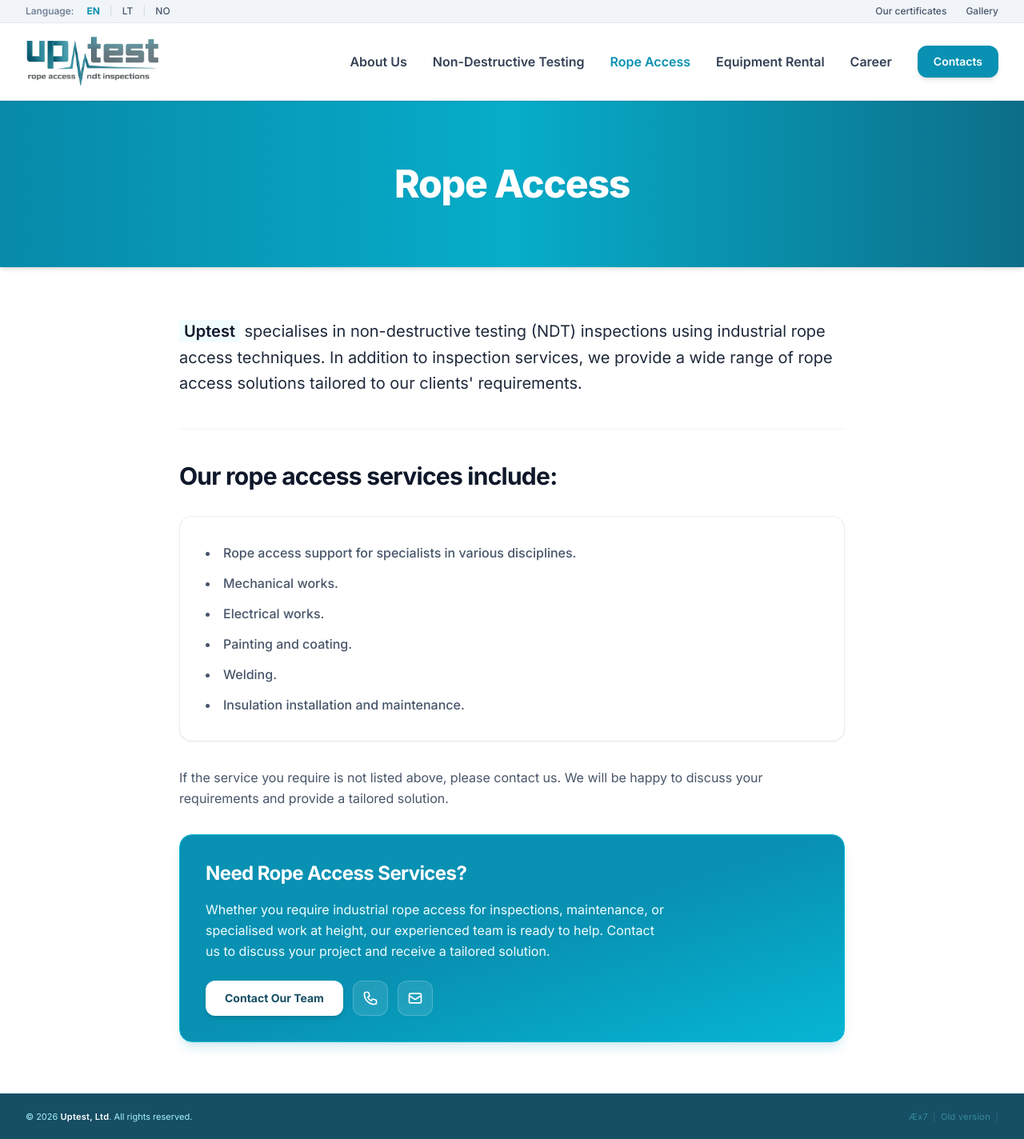
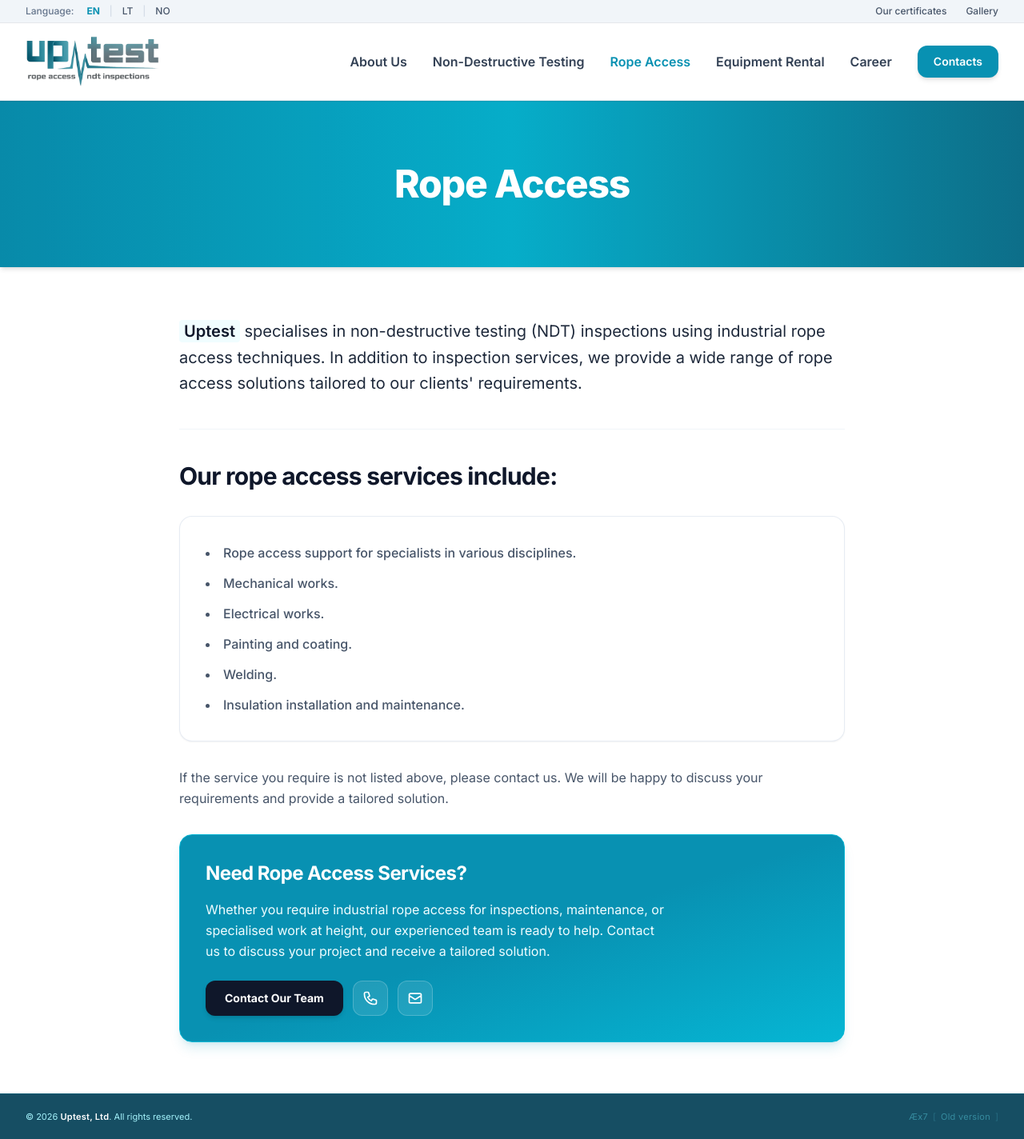
Before and after one commit to mruslys/uptest.no, a Jekyll site: the page built from rope-access/index.html, in a window 1280 px wide. Shown: the whole page at 80% size. Built offline with Jekyll 4.4.1, drawn with Linux system fonts in a browser that asks for light colours; nearby versions of some CDN libraries.

Commit message:
Update cta-box.html

```diff
--- a/_includes/cta-box.html
+++ b/_includes/cta-box.html
@@ -9,8 +9,8 @@
 {% assign n = site.data.data.nav %}
 
 <div class="pt-2 flex flex-wrap items-center gap-3">
-    <!-- Pagrindinis mygtukas (Baltas, puikiai išsiskiria tamsiame fone) -->
-    <a href="{{ site.baseurl }}/{{ n.contacts.link[page.lang] }}" class="inline-flex items-center justify-center px-6 py-3 rounded-xl font-bold text-sm text-brand-900 bg-white hover:bg-brand-50 shadow-md hover:shadow-lg transition-all">
+    <!-- Pagrindinis mygtukas (Tamsus, solidus kontrastas ant brand gradiento) -->
+    <a href="{{ site.baseurl }}/{{ n.contacts.link[page.lang] }}" class="inline-flex items-center justify-center px-6 py-3 rounded-xl font-bold text-sm text-white bg-slate-900 hover:bg-slate-800 shadow-md hover:shadow-lg transition-all">
         {{ include.btn_text | default: n.contacts.title[page.lang] }}
     </a>
 
```
